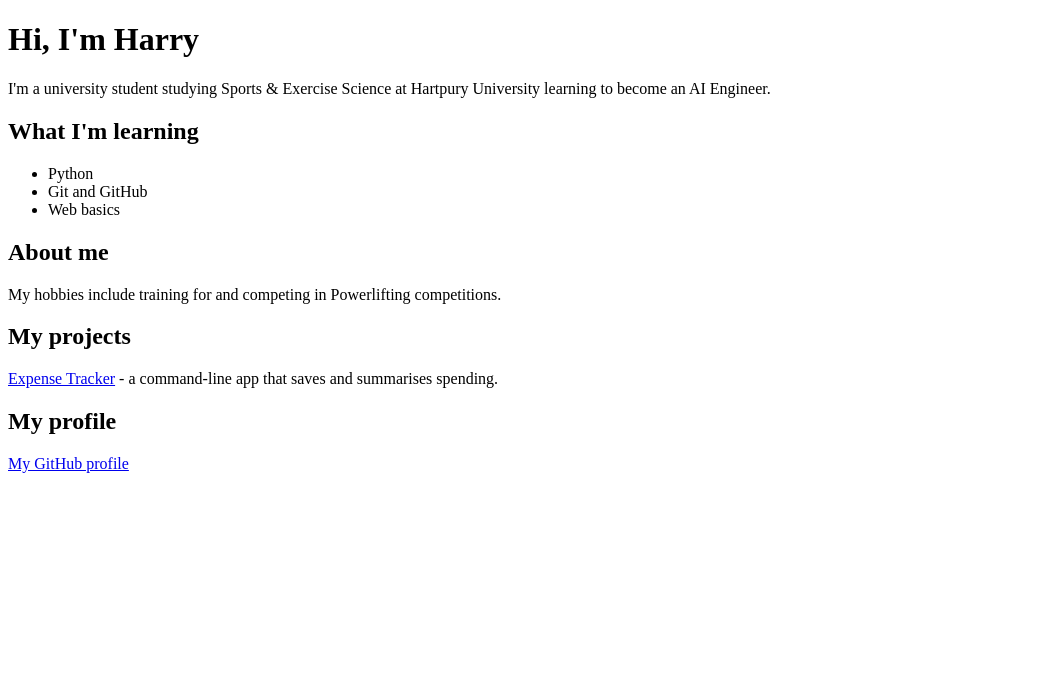
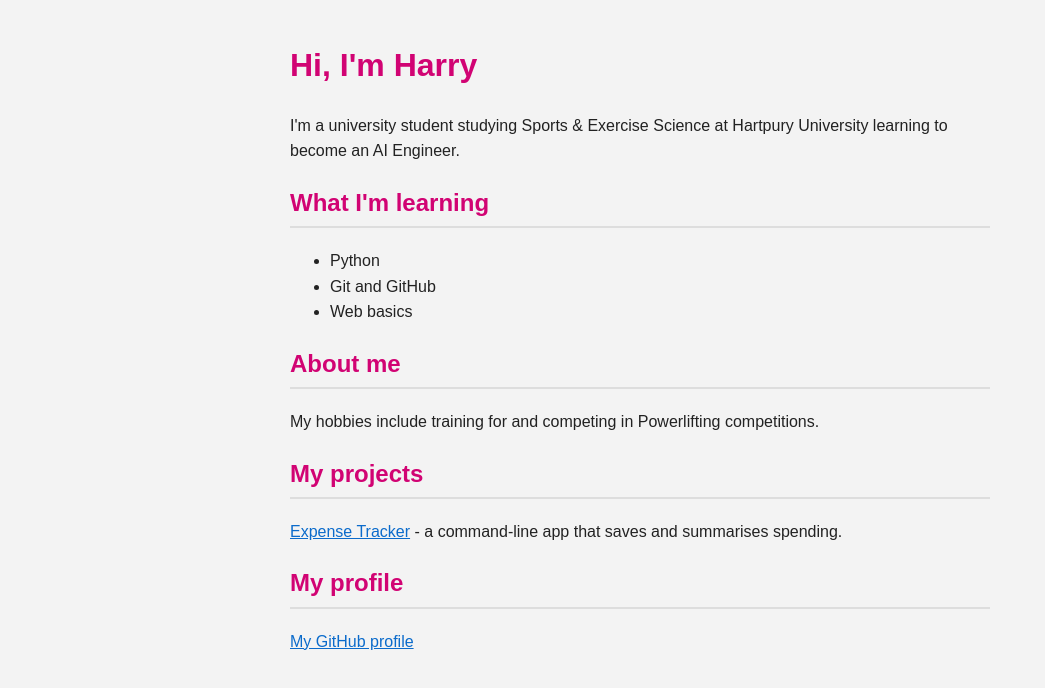
Before and after one commit to HarryGravelsons/HarryGravelsons.github.io, a plain HTML site: page index.html in a window 1280 px wide. Shown: the whole page, without its empty margins (0-1045 px from the left). Drawn offline with Linux system fonts and the light colour scheme.

Commit message:
Add CSS styling

```diff
--- a/index.html
+++ b/index.html
@@ -3,6 +3,7 @@
 <head>
   <meta charset="UTF-8">
   <title>Harry Gravelsons | Aspiring AI Engineer</title>
+  <link rel="stylesheet" href="style.css">
 </head>
 <body>
 
--- /dev/null
+++ b/style.css
@@ -0,0 +1,23 @@
+body {
+  font-family: Arial, sans-serif;
+  max-width: 700px;
+  margin: 40px auto;
+  padding: 0 20px;
+  line-height: 1.6;
+  color: #222;
+  background-color: #f3f3f3;
+}
+
+h1 {
+  color: #D10373;
+}
+
+h2 {
+  color: #D10373;
+  border-bottom: 2px solid #ddd;
+  padding-bottom: 4px;
+}
+
+a {
+  color: #0b6bcb;
+}
```
